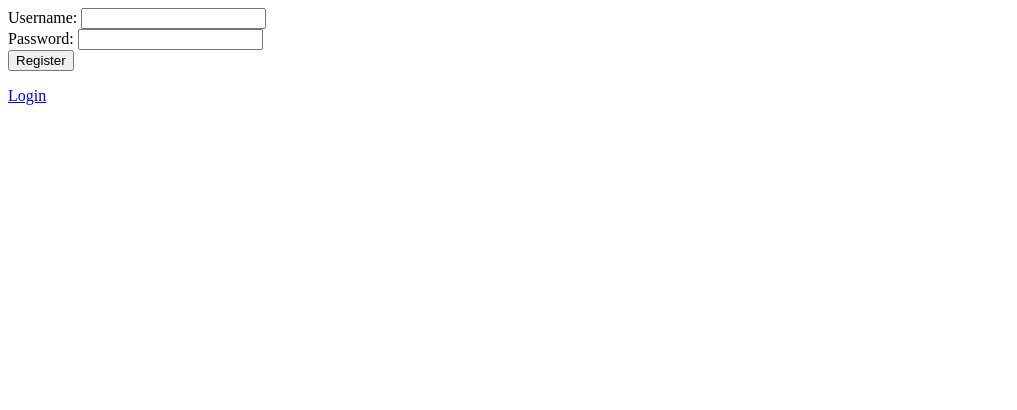
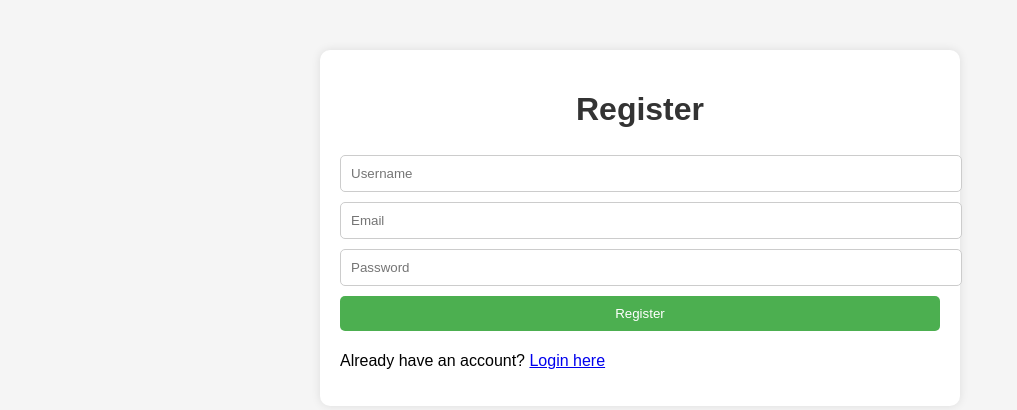
Before and after one commit to Pranavreddyedula/MediMind, a Flask app: page /register in a window 1280 px wide. Shown: the top 410 px of the page, without its empty margins (0-1017 px from the left). Run offline with Flask 3, Linux system fonts and the light colour scheme.

Commit message:
Update register.html

```diff
--- a/templates/register.html
+++ b/templates/register.html
@@ -1,8 +1,21 @@
-<form method="POST">
-  <label>Username:</label>
-  <input type="text" name="username" required><br>
-  <label>Password:</label>
-  <input type="password" name="password" required><br>
-  <button type="submit">Register</button>
-</form>
-<a href="/login">Login</a>
+<!DOCTYPE html>
+<html lang="en">
+<head>
+  <meta charset="UTF-8">
+  <meta name="viewport" content="width=device-width, initial-scale=1.0">
+  <title>Register - MediMind</title>
+  <link rel="stylesheet" href="{{ url_for('static', filename='style.css') }}">
+</head>
+<body>
+  <div class="container">
+    <h1>Register</h1>
+    <form method="POST" action="{{ url_for('register') }}">
+      <input type="text" name="username" placeholder="Username" required><br>
+      <input type="email" name="email" placeholder="Email" required><br>
+      <input type="password" name="password" placeholder="Password" required><br>
+      <button type="submit">Register</button>
+    </form>
+    <p>Already have an account? <a href="{{ url_for('login') }}">Login here</a></p>
+  </div>
+</body>
+</html>
```
